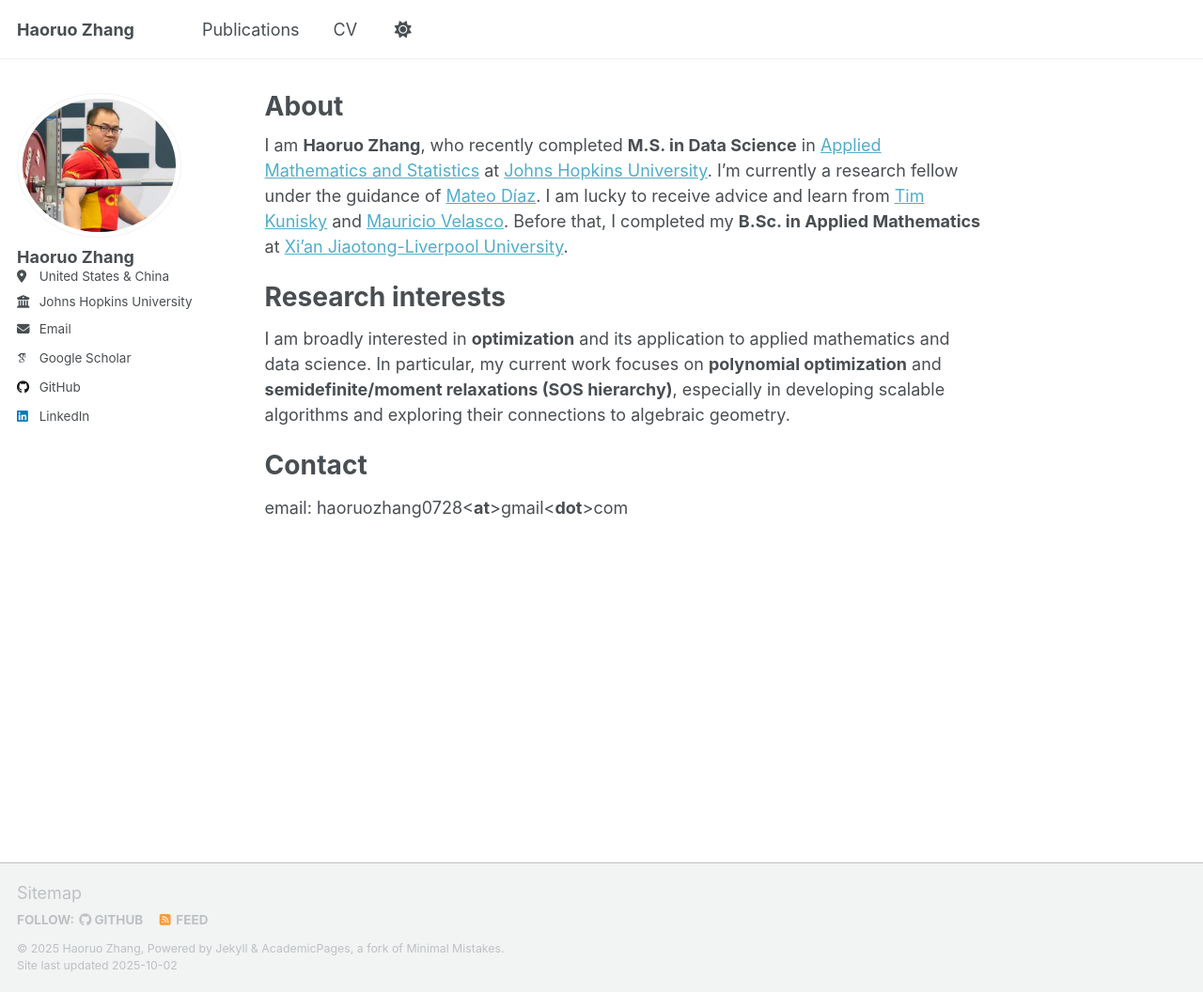
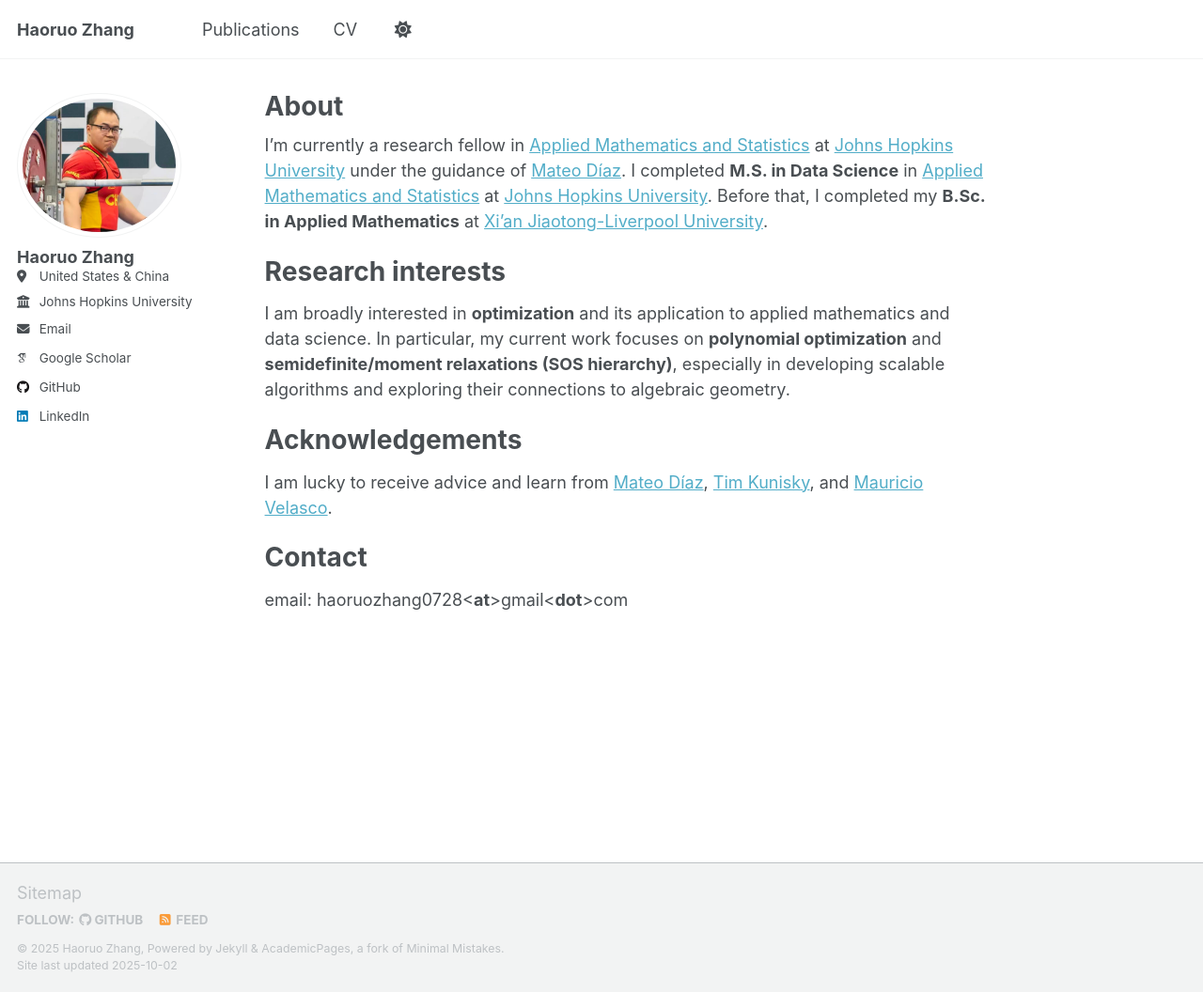
Before and after one commit to haoruo-zhang/haoruo-zhang.github.io, a Jekyll site: the page built from _pages/about.md, in a window 1280 px wide and 1056 px high. Shown: the whole window at 94% size. Built offline with Jekyll 4.4.1, drawn with Linux system fonts in a browser that asks for light colours; some web fonts are replaced; a script that is not in the unit is left out.

Commit message:
Update about.md

```diff
--- a/_pages/about.md
+++ b/_pages/about.md
@@ -6,12 +6,16 @@ redirect_from:
   - /about/
   - /about.html
 ---
-I am **Haoruo Zhang**, who recently completed **M.S. in Data Science** in [Applied Mathematics and Statistics](https://engineering.jhu.edu/ams/) at [Johns Hopkins University](https://www.jhu.edu/). I'm currently a research fellow under the guidance of [Mateo Díaz](https://mateodd25.github.io/). I am lucky to receive advice and learn from [Tim Kunisky](http://www.kunisky.com/) and [Mauricio Velasco](https://mauricio-velasco.github.io/webpage/). Before that, I completed my **B.Sc. in Applied Mathematics** at [Xi’an Jiaotong-Liverpool University](https://www.xjtlu.edu.cn/en).
+I'm currently a research fellow in [Applied Mathematics and Statistics](https://engineering.jhu.edu/ams/) at [Johns Hopkins University](https://www.jhu.edu/) under the guidance of [Mateo Díaz](https://mateodd25.github.io/). I completed **M.S. in Data Science** in [Applied Mathematics and Statistics](https://engineering.jhu.edu/ams/) at [Johns Hopkins University](https://www.jhu.edu/). Before that, I completed my **B.Sc. in Applied Mathematics** at [Xi’an Jiaotong-Liverpool University](https://www.xjtlu.edu.cn/en).
 
 Research interests
 ======
 I am broadly interested in **optimization** and its application to applied mathematics and data science. In particular, my current work focuses on **polynomial optimization** and **semidefinite/moment relaxations (SOS hierarchy)**, especially in developing scalable algorithms and exploring their connections to algebraic geometry.
 
+Acknowledgements
+======
+I am lucky to receive advice and learn from [Mateo Díaz](https://mateodd25.github.io/), [Tim Kunisky](http://www.kunisky.com/), and [Mauricio Velasco](https://mauricio-velasco.github.io/webpage/).
+
 Contact
 ======
 email: haoruozhang0728<**at**>gmail<**dot**>com
```
